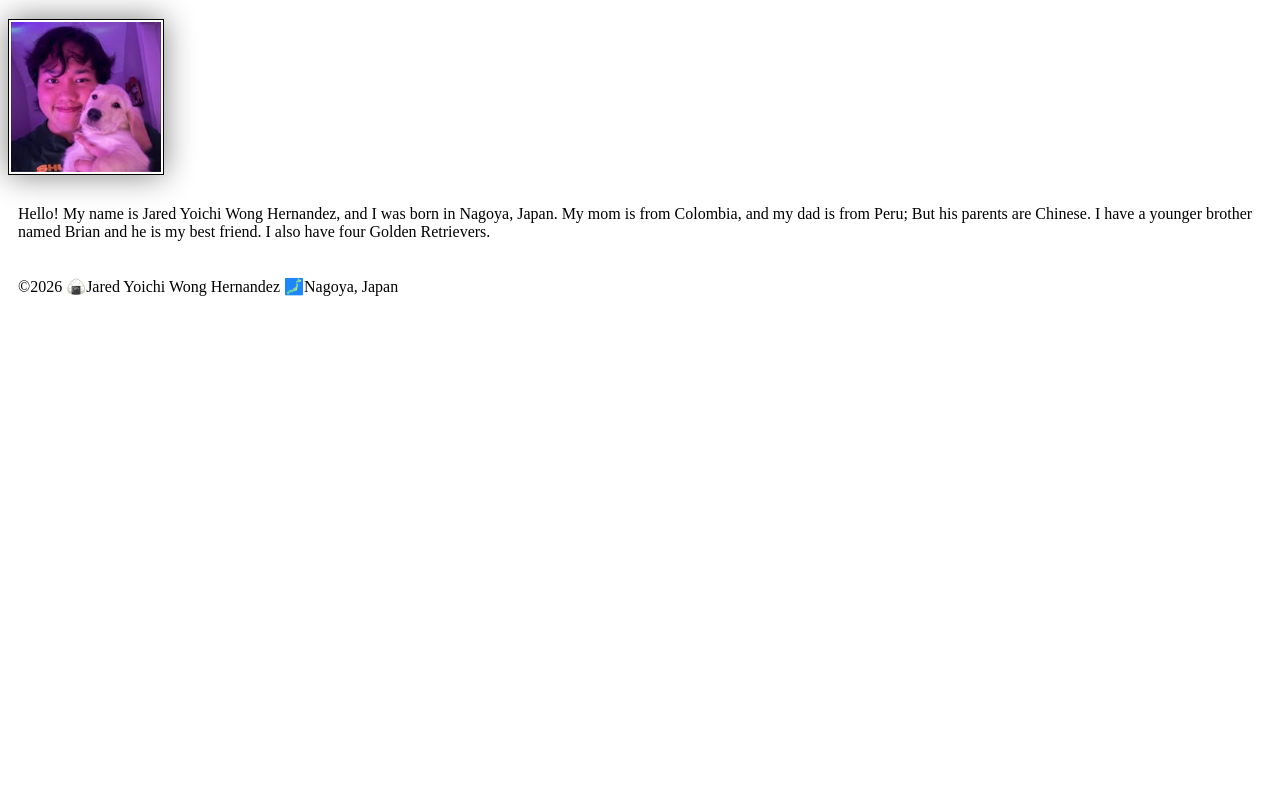
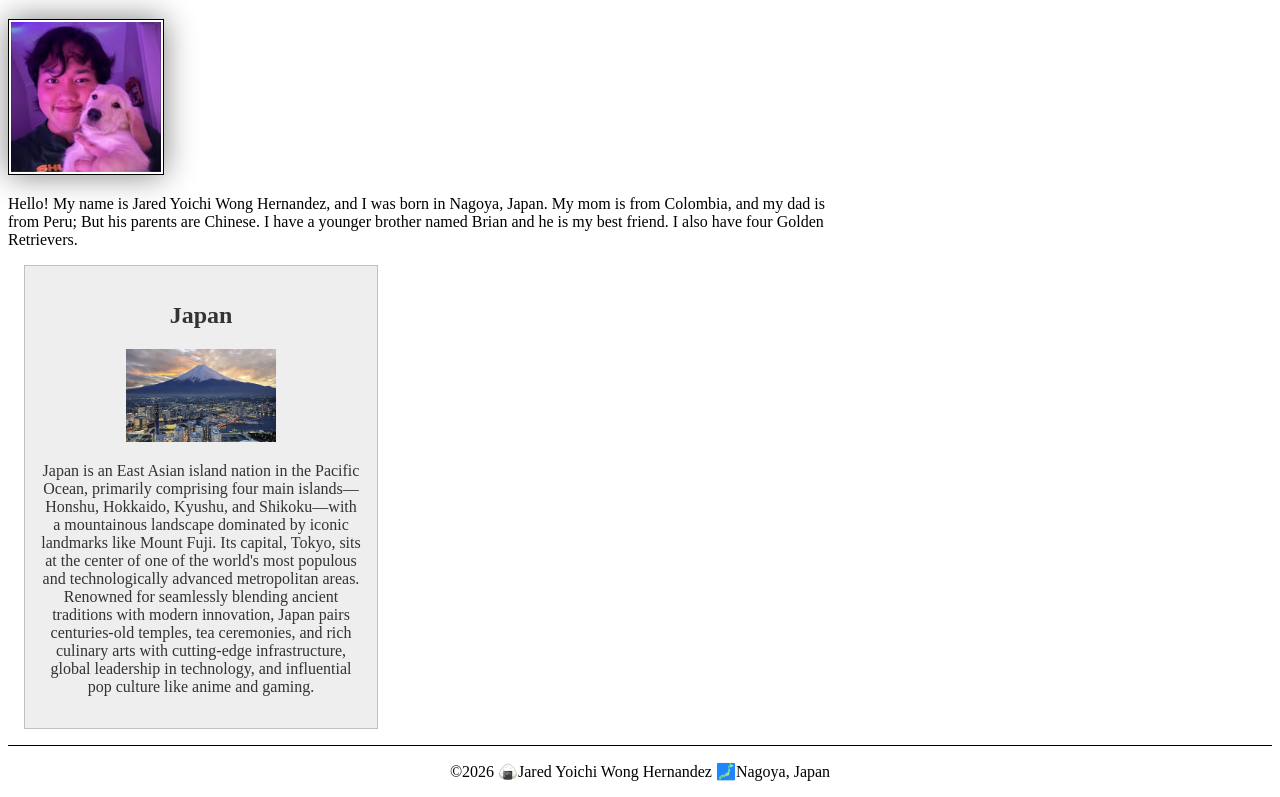
Before and after one commit to yoichiwh/wdd130, a plain HTML site: page index.html in a window 1280 px wide. Shown: the part 205-1002 px from the top of the page. Before the commit the page ends 800 px from the top, so only its background shows below. Drawn offline with Linux system fonts and the light colour scheme.

Commit message:
index html css assignment

```diff
--- a/index.html
+++ b/index.html
@@ -5,6 +5,8 @@
     <meta charset="UTF-8">
     <meta name="viewport" content="width=device-width, initial-scale=1.0">
     <title>Jared Yoichi Wong Hernandez | WDD 130</title>
+    <meta name="description" content="Describe your home page here using keywords like your name, the course, the purpose of the page.">
+    <meta name="author" content="Jared Yoichi Wong Hernandez">
     <link rel="stylesheet" href="styles/styles.css">
 </head>
 
@@ -20,6 +22,11 @@
         <img src="images/profile.png" alt="Jared Yoichi Wong Hernandez" width="200">
         <p>Hello! My name is Jared Yoichi Wong Hernandez, and I was born in Nagoya, Japan. My mom is from Colombia, and my dad is from Peru; But his parents are Chinese. I have a younger brother named Brian and he is my best friend. I also have four Golden Retrievers.</p>
     </main>
+    <aside>
+        <h2>Japan</h2>
+        <img src="images/japan.jpg" alt="city of tokyo">
+        <p>Japan is an East Asian island nation in the Pacific Ocean, primarily comprising four main islands—Honshu, Hokkaido, Kyushu, and Shikoku—with a mountainous landscape dominated by iconic landmarks like Mount Fuji. Its capital, Tokyo, sits at the center of one of the world's most populous and technologically advanced metropolitan areas. Renowned for seamlessly blending ancient traditions with modern innovation, Japan pairs centuries-old temples, tea ceremonies, and rich culinary arts with cutting-edge infrastructure, global leadership in technology, and influential pop culture like anime and gaming.</p>
+    </aside>
     <footer>
         <p>©2026 🍙Jared Yoichi Wong Hernandez 🗾Nagoya, Japan</p>
     </footer>
--- a/styles/styles.css
+++ b/styles/styles.css
@@ -1,3 +1,39 @@
+main {
+    max-width: 840px;
+}
+
+main img {
+    width: 150px;
+    height: auto;
+    border: 1px solid black;
+    padding: 2px;
+    box-shadow: 0 0 30px gray;
+}
+
+img {
+    width: 150px;
+    height: auto;
+}
+
+p {
+    padding: 0px;
+}
+
+aside {
+    width: 20rem;
+    margin: 1rem;
+    border: 1px solid rgb(0 0 0 / 0.2);
+    padding: 1rem;
+    background-color: #eee;
+    color: #333;
+    text-align: center;
+}
+
+aside img {
+    width: 200p;
+    height: auto;
+}
+
 nav {
     background-color: darkblue;
     padding: 10px;
@@ -13,14 +49,8 @@ h1 {
     color: darkblue;
 }
 
-img {
-    width: 150px;
-    height: auto;
-    border: 1px solid black;
-    padding: 2px;
-    box-shadow: 0 0 30px gray;
+footer {
+    margin-top: 15px;
+    border-top: 1px solid #000;
+    text-align: center;
 }
-
-p {
-    padding: 10px;
-}
```
Also changed, not shown: images/japan.jpg (added).
